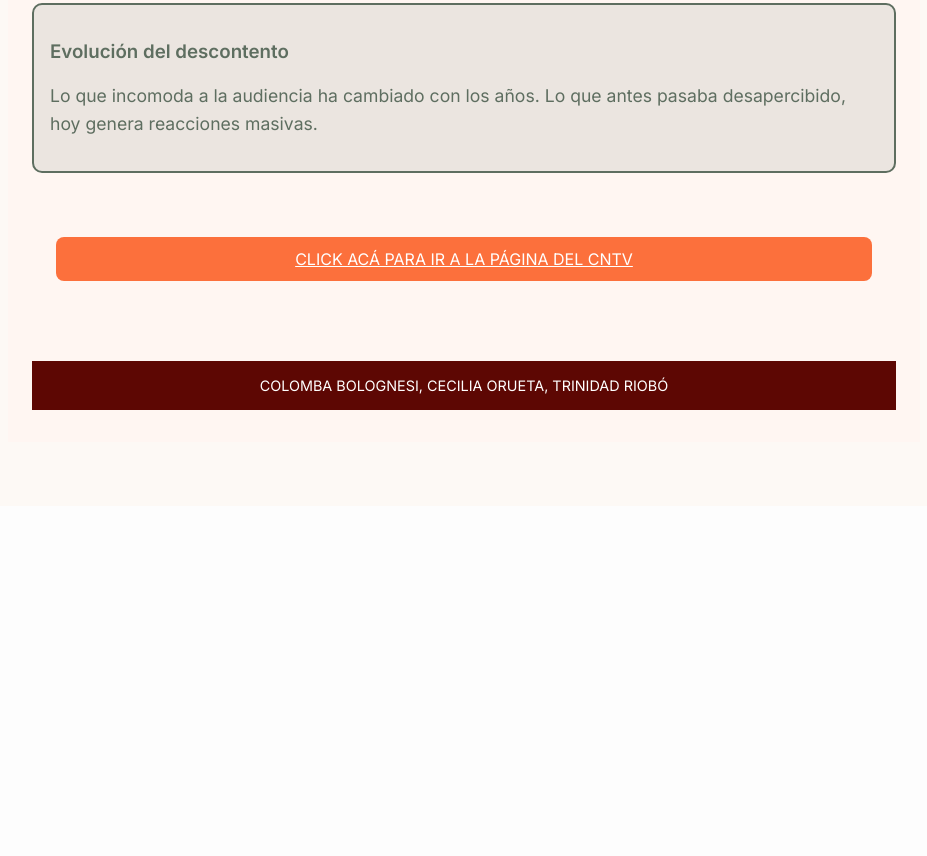
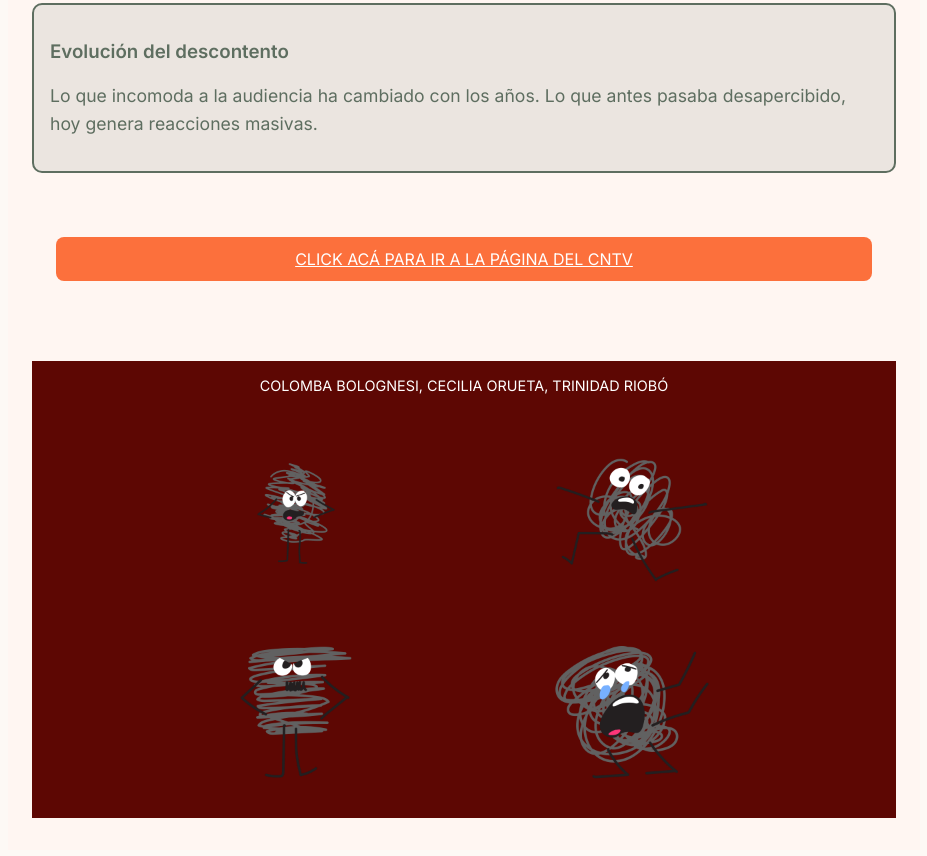
Before and after one commit to triobo/Repo_Proyecto_CNTV, a plain HTML site: page docs/index.html in a window 1280 px wide. Shown: the part 10462-11318 px from the top of the page, without its empty margins (176-1103 px from the left). Before the commit the page ends 10968 px from the top, so only its background shows below. Drawn offline with nearby package versions, Linux system fonts and the light colour scheme; a script that the page names is missing; a web font is replaced by a local one.

Commit message:
Update index.html

```diff
--- a/docs/index.html
+++ b/docs/index.html
@@ -539,6 +539,12 @@
 
   <footer>
     COLOMBA BOLOGNESI, CECILIA ORUETA, TRINIDAD RIOBÓ
+    <div style="display: flex; justify-content: center; align-items: center; gap: 1rem; flex-wrap: wrap; margin-top: 2rem;">
+      <img src="monito.cntv.1.png" alt="Ilustración 1" style="max-height: 180px;" />
+      <img src="monito.cntv.2.png" alt="Ilustración 2" style="max-height: 180px;" />
+      <img src="monito.cntv.3.png" alt="Ilustración 3" style="max-height: 180px;" />
+      <img src="monito.cntv.4.png" alt="Ilustración 4" style="max-height: 180px;" />
+    </div>
   </footer>
 </body>
 </html>
```
